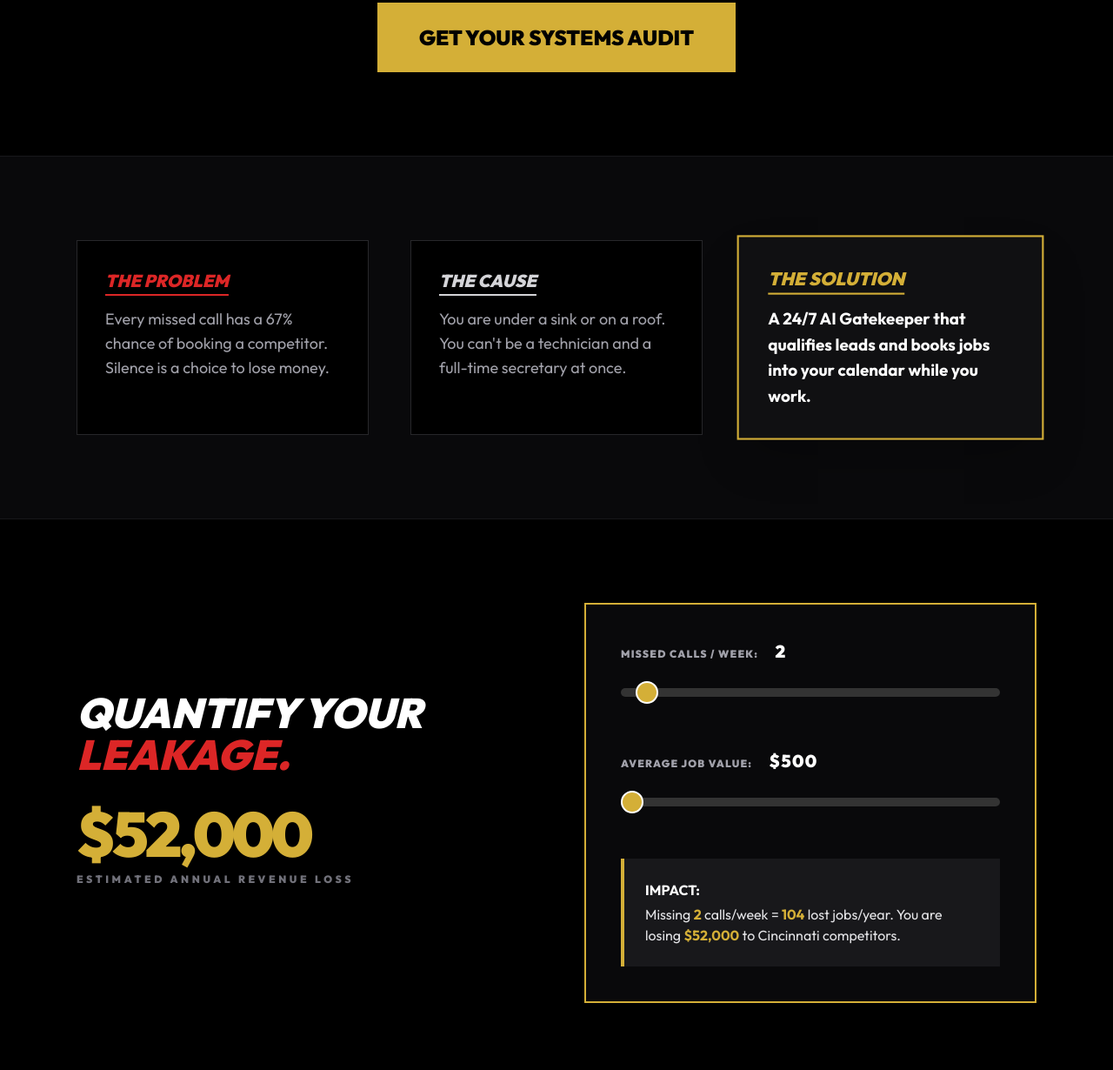
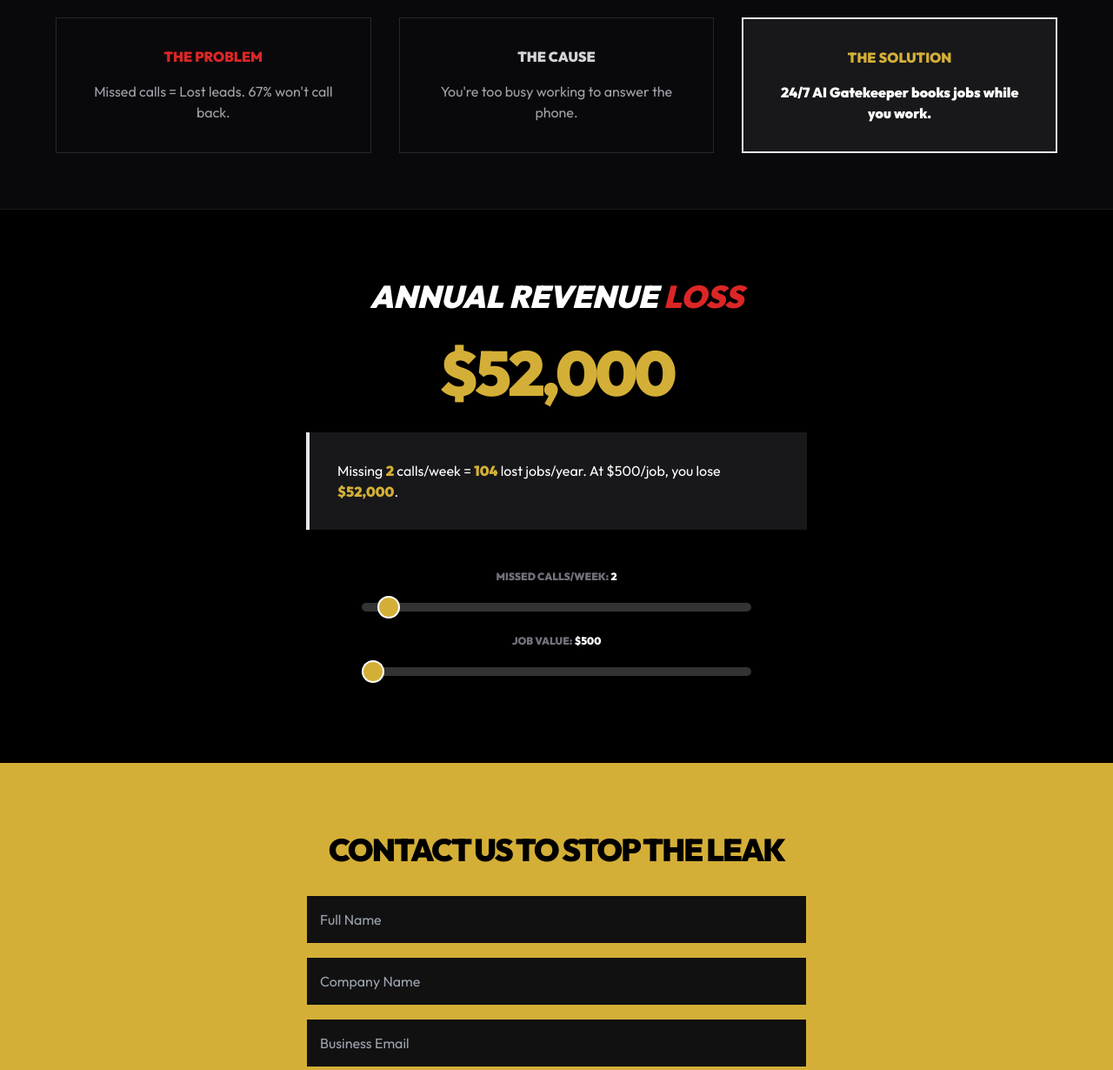
Before and after one commit to ajkl54829-a11y/tradeinboxai, a plain HTML site: page index.html in a window 1280 px wide. Shown: the part 506-1736 px from the top of the page at 87% size. Drawn offline with nearby package versions, Linux system fonts and the light colour scheme.

Commit message:
Update index.html

```diff
--- a/index.html
+++ b/index.html
@@ -3,78 +3,84 @@
 <head>
     <meta charset="UTF-8">
     <meta name="viewport" content="width=device-width, initial-scale=1.0">
-    <title>TradeInboxAI | Cincinnati AI Safety Net</title>
+    <title>TradeInboxAI | Cincinnati</title>
     <script src="https://cdn.tailwindcss.com"></script>
-    <link href="https://fonts.googleapis.com/css2?family=Outfit:wght@400;700;900&display=swap" rel="stylesheet">
+    <link href="https://fonts.googleapis.com/css2?family=Outfit:wght@400;900&display=swap" rel="stylesheet">
     <style>
-        body { font-family: 'Outfit', sans-serif; background: #000; color: #fff; margin:0; scroll-behavior: smooth; }
-        .gold-text { color: #d4af37; }
-        .gold-bg { background-color: #d4af37; }
-        .gold-border { border: 2px solid #d4af37; }
-        input[type=range] { -webkit-appearance: none; width: 100%; background: #333; height: 10px; border-radius: 10px; cursor: pointer; margin: 20px 0; }
+        body { font-family: 'Outfit', sans-serif; background: #000; color: #fff; margin:0; }
+        .gold { color: #d4af37; }
+        input[type=range] { -webkit-appearance: none; width: 100%; background: #333; height: 10px; border-radius: 10px; margin: 20px 0; }
         input[type=range]::-webkit-slider-thumb { -webkit-appearance: none; height: 26px; width: 26px; background: #d4af37; border-radius: 50%; border: 2px solid #fff; }
-        .form-input { background: #111 !important; border: 1px solid #d4af37 !important; color: white !important; font-size: 1.1rem; border-radius: 0; }
-        .form-input:focus { background: #1a1a1a !important; outline: 2px solid #fff; }
+        .f-in { background: #111 !important; border: 1px solid #d4af37 !important; color: white !important; padding: 15px; width: 100%; margin-bottom: 15px; }
     </style>
 </head>
 <body class="bg-black">
-
-    <nav class="p-6 border-b border-zinc-800 flex justify-between items-center bg-black sticky top-0 z-50">
-        <div class="text-2xl font-black uppercase tracking-tighter">TRADEINBOX<span class="gold-text">AI</span></div>
-        <a href="tel:+15135866555" class="gold-text font-bold text-lg underline underline-offset-4">(513) 586-6555</a>
+    <nav class="p-6 border-b border-zinc-800 flex justify-between items-center bg-black">
+        <div class="text-2xl font-black uppercase">TRADEINBOX<span class="gold">AI</span></div>
+        <a href="tel:+15135866555" class="gold font-bold underline">(513) 586-6555</a>
     </nav>
 
-    <header class="py-24 px-6 text-center max-w-5xl mx-auto">
-        <span class="gold-text font-bold tracking-[0.4em] uppercase block mb-4 text-sm">Cincinnati Pilot Program 2026</span>
-        <h1 class="text-6xl md:text-8xl font-black uppercase italic mb-6 leading-none">SILENCE IS <span class="gold-text">EXPENSIVE.</span></h1>
-        <p class="text-zinc-400 text-xl md:text-2xl mb-12 font-light italic">"I'll call you back" is the most expensive sentence in your business.</p>
-        <a href="#apply" class="gold-bg text-black px-12 py-6 font-black uppercase text-2xl inline-block shadow-2xl hover:scale-105 transition-transform">Get Your Systems Audit</a>
+    <header class="py-20 px-6 text-center max-w-4xl mx-auto">
+        <h1 class="text-6xl font-black uppercase italic mb-6">SILENCE IS <span class="gold">EXPENSIVE.</span></h1>
+        <p class="text-zinc-400 text-xl mb-10 italic">Stop handing jobs to your competitors. Secure your phone line.</p>
+        <a href="#apply" class="bg-[#d4af37] text-black px-10 py-5 font-black uppercase text-xl inline-block">Stop The Leak</a>
     </header>
 
-    <section class="py-24 bg-zinc-950 border-y border-zinc-900">
-        <div class="max-w-6xl mx-auto px-6 grid md:grid-cols-3 gap-12 text-center md:text-left">
-            <div class="p-8 border border-zinc-800 bg-black">
-                <h3 class="text-xl font-black mb-4 uppercase text-red-600 italic underline underline-offset-8">The Problem</h3>
-                <p class="text-zinc-400 text-lg">Every missed call has a 67% chance of booking a competitor. Silence is a choice to lose money.</p>
+    <section class="py-16 bg-zinc-950 border-y border-zinc-900 px-6">
+        <div class="max-w-6xl mx-auto grid md:grid-cols-3 gap-8 text-center">
+            <div class="p-8 border border-zinc-800"><h3 class="text-red-600 font-black uppercase mb-4">The Problem</h3><p class="text-zinc-400">Missed calls = Lost leads. 67% won't call back.</p></div>
+            <div class="p-8 border border-zinc-800"><h3 class="text-zinc-300 font-black uppercase mb-4">The Cause</h3><p class="text-zinc-400">You're too busy working to answer the phone.</p></div>
+            <div class="p-8 border-2 border-gold bg-zinc-900"><h3 class="gold font-black uppercase mb-4">The Solution</h3><p class="text-white font-bold">24/7 AI Gatekeeper books jobs while you work.</p></div>
+        </div>
+    </section>
+
+    <section class="py-20 px-6">
+        <div class="max-w-4xl mx-auto text-center">
+            <h2 class="text-4xl font-black mb-8 uppercase italic">Annual Revenue <span class="text-red-600">Loss</span></h2>
+            <div class="text-7xl font-black gold mb-8 tracking-tighter">$<span id="aL">52,000</span></div>
+            <div class="bg-zinc-900 p-8 border-l-4 border-gold text-left max-w-xl mx-auto mb-10">
+                <p>Missing <span id="eC" class="gold font-bold">2</span> calls/week = <span id="eY" class="gold font-bold">104</span> lost jobs/year. At $500/job, you lose <strong class="gold">$<span id="eT">52,000</span></strong>.</p>
             </div>
-            <div class="p-8 border border-zinc-800 bg-black">
-                <h3 class="text-xl font-black mb-4 uppercase text-zinc-300 italic underline underline-offset-8">The Cause</h3>
-                <p class="text-zinc-400 text-lg">You are under a sink or on a roof. You can't be a technician and a full-time secretary at once.</p>
-            </div>
-            <div class="p-8 gold-border bg-zinc-900/50 scale-105 shadow-2xl">
-                <h3 class="text-xl font-black mb-4 uppercase gold-text italic underline underline-offset-8">The Solution</h3>
-                <p class="text-white font-bold text-lg">A 24/7 AI Gatekeeper that qualifies leads and books jobs into your calendar while you work.</p>
+            <div class="max-w-md mx-auto">
+                <label class="text-xs font-black uppercase text-zinc-500">Missed Calls/Week: <span id="cV" class="text-white">2</span></label>
+                <input type="range" id="cS" min="1" max="25" value="2">
+                <label class="text-xs font-black uppercase text-zinc-500">Job Value: <span id="vD" class="text-white">$500</span></label>
+                <input type="range" id="vS" min="500" max="5000" step="100" value="500">
             </div>
         </div>
     </section>
 
-    <section class="py-24 bg-black">
-        <div class="max-w-6xl mx-auto px-6 grid md:grid-cols-2 gap-16 items-center">
-            <div>
-                <h2 class="text-4xl md:text-5xl font-black mb-8 uppercase italic leading-tight">Quantify Your <span class="text-red-600">Leakage.</span></h2>
-                <div class="text-7xl font-black gold-text mb-2 tracking-tighter">$<span id="aL">52,000</span></div>
-                <p class="text-xs uppercase text-zinc-500 font-black tracking-[0.3em] mb-8">Estimated Annual Revenue Loss</p>
-            </div>
-            <div class="gold-border bg-zinc-950 p-10 shadow-2xl">
-                <div class="space-y-10">
-                    <div>
-                        <label class="text-xs font-black uppercase text-zinc-400 tracking-widest block mb-2">Missed Calls / Week: <span id="cV" class="text-white text-xl ml-4">2</span></label>
-                        <input type="range" id="cS" min="1" max="25" value="2">
-                    </div>
-                    <div>
-                        <label class="text-xs font-black uppercase text-zinc-400 tracking-widest block mb-2">Average Job Value: <span id="vD" class="text-white text-xl ml-4">$500</span></label>
-                        <input type="range" id="vS" min="500" max="5000" step="100" value="500">
-                    </div>
-                    <div class="bg-zinc-900 p-6 border-l-4 border-[#d4af37] text-zinc-200">
-                        <strong class="text-white uppercase block mb-1">Impact:</strong>
-                        Missing <span id="eC" class="gold-text font-bold">2</span> calls/week = <span id="eY" class="gold-text font-bold">104</span> lost jobs/year.
-                        You are losing <strong class="gold-text">$<span id="eT">52,000</span></strong> to Cincinnati competitors.
-                    </div>
-                </div>
-            </div>
+    <section id="apply" class="py-20 bg-[#d4af37] text-black text-center px-6">
+        <div class="max-w-xl mx-auto">
+            <h2 class="text-4xl font-black mb-8 uppercase tracking-tighter">CONTACT US TO STOP THE LEAK</h2>
+            <form action="https://formspree.io/f/xykdkakk" method="POST" class="text-left">
+                <input type="text" name="name" placeholder="Full Name" class="f-in" required>
+                <input type="text" name="company" placeholder="Company Name" class="f-in" required>
+                <input type="email" name="email" placeholder="Business Email" class="f-in" required>
+                <input type="tel" name="phone" placeholder="Phone Number" class="f-in" required>
+                <button type="submit" class="w-full py-5 bg-black text-[#d4af37] font-black uppercase text-xl mt-4">Request Systems Audit</button>
+            </form>
         </div>
     </section>
 
-    <section id="apply" class="py-24 gold-bg text-black">
-        <div class="max-w-2xl mx-auto px-6">
-            <h2 class="text-5xl md:text-6xl font-black mb-4 uppercase text-center tracking-tighter leading-none">CONTACT US TO <br>STOP
+    <footer class="bg-black py-16 px-6 border-t border-zinc-900 text-center text-zinc-500 font-bold uppercase text-xs">
+        <p class="text-white text-xl font-black italic mb-2">TRADEINBOXAI // CINCINNATI</p>
+        <p>(513) 586-6555 // alan@tradeinboxai.com</p>
+    </footer>
+
+    <script>
+        const cS = document.getElementById('cS'); const vS = document.getElementById('vS');
+        const cV = document.getElementById('cV'); const vD = document.getElementById('vD');
+        const aL = document.getElementById('aL'); const eC = document.getElementById('eC');
+        const eY = document.getElementById('eY'); const eT = document.getElementById('eT');
+        function update() {
+            const calls = parseInt(cS.value); const val = parseInt(vS.value);
+            const yearly = calls * 52; const leak = yearly * val;
+            cV.textContent = calls; vD.textContent = '$' + val.toLocaleString();
+            aL.textContent = leak.toLocaleString(); eC.textContent = calls;
+            eY.textContent = yearly; eT.textContent = leak.toLocaleString();
+        }
+        cS.addEventListener('input', update); vS.addEventListener('input', update); update();
+    </script>
+</body>
+</html>
```
